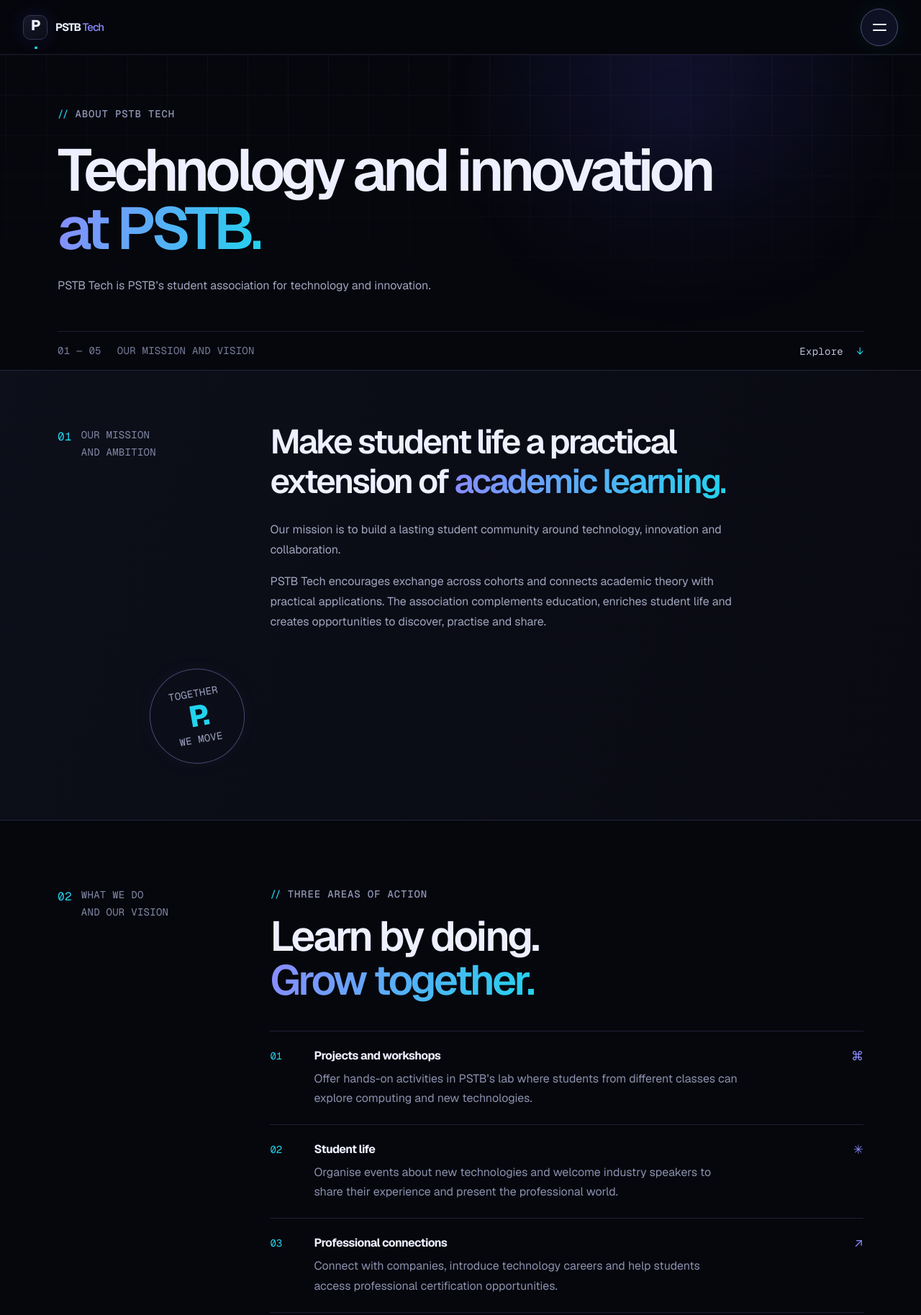
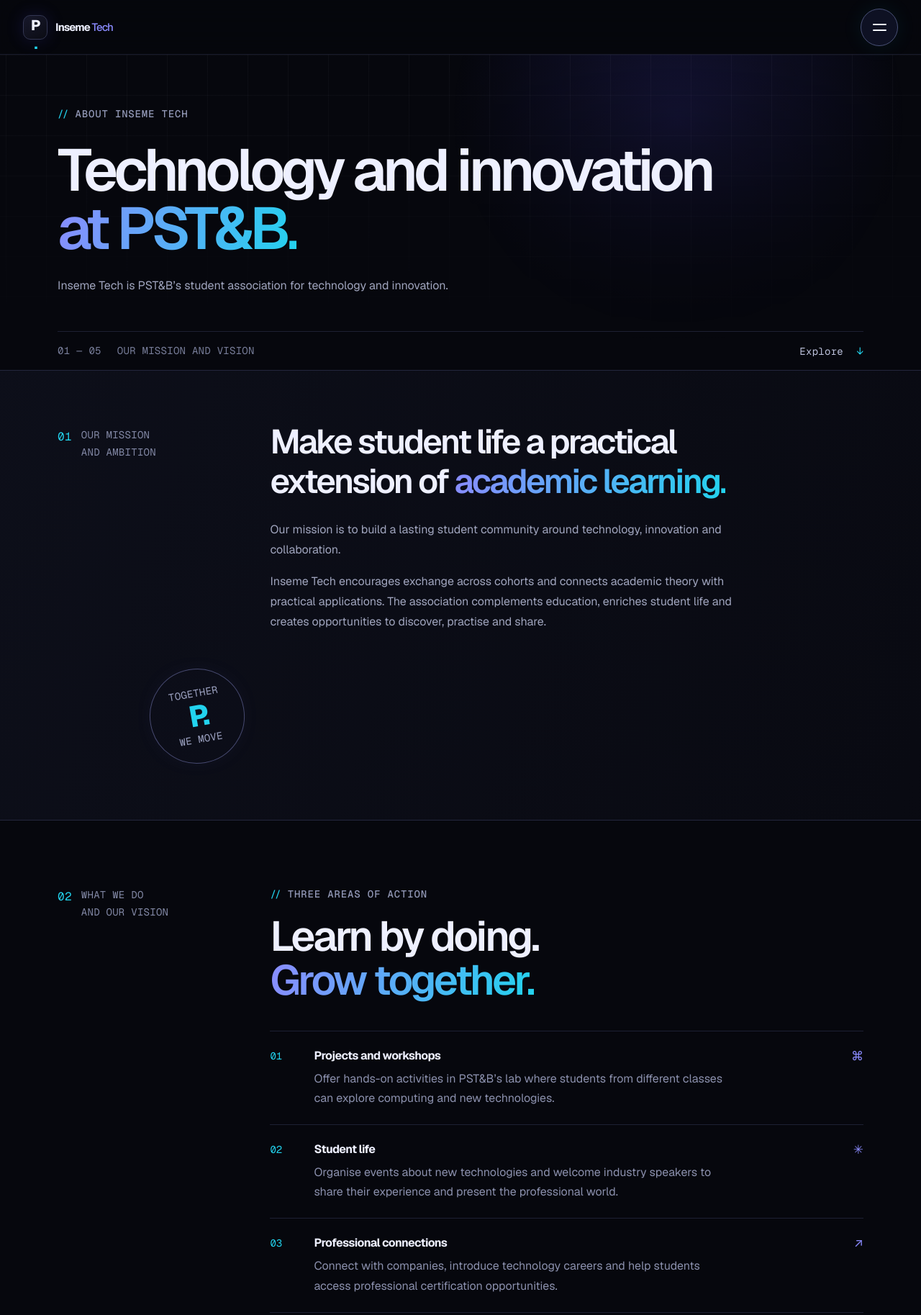
Before and after one commit to IllayanVess/inseme_tech, a website built with Vite: page en/about/index.html in a window 1280 px wide. Shown: the top 1827 px of the page at 72% size. Built offline with nearby package versions, Linux system fonts and the light colour scheme; no server answers.

Commit message:
Update index (en <- about).html
changement de PSTB Tech en Inseme Tech et ajout de '&' a PST&B

```diff
--- a/en/about/index.html
+++ b/en/about/index.html
@@ -4,12 +4,12 @@
     <meta charset="UTF-8" />
     <meta name="viewport" content="width=device-width, initial-scale=1.0" />
     <meta name="theme-color" content="#f6f8f4" />
-    <meta name="description" content="Learn about PSTB Tech, PSTB’s student association for technology and innovation, its mission, activities and long-term vision." />
-    <title>About us — PSTB Tech</title>
+    <meta name="description" content="Learn about Inseme Tech, PST&B’s student association for technology and innovation, its mission, activities and long-term vision." />
+    <title>About us — Inseme Tech</title>
   </head>
   <body class="about-page-layout">
     <header class="site-header">
-      <a class="wordmark" href="/en/" aria-label="PSTB Tech, home"><span class="wordmark-symbol" aria-hidden="true">P<span>.</span></span><span class="wordmark-name">PSTB<span> Tech</span></span></a>
+      <a class="wordmark" href="/en/" aria-label="Inseme Tech, home"><span class="wordmark-symbol" aria-hidden="true">P<span>.</span></span><span class="wordmark-name">Inseme<span> Tech</span></span></a>
       <button class="menu-toggle" type="button" aria-expanded="false" aria-controls="site-nav" aria-label="Open menu"><span></span><span></span></button>
       <nav class="site-nav" id="site-nav" aria-label="Main navigation">
         <a class="nav-link" href="/en/">Home</a><a class="nav-link active" href="/en/about/">About us</a><a class="nav-cta" href="/en/activities/">What we do <span aria-hidden="true">↗</span></a><a class="nav-link" href="/en/account/">My account</a>
@@ -17,10 +17,10 @@
       </nav>
     </header>
     <main class="about-page">
-      <section class="about-hero wrap"><p class="eyebrow"><span class="eyebrow-line"></span> ABOUT PSTB TECH</p><h1>Technology and innovation<br /><em>at PSTB.</em></h1><p class="about-lede">PSTB Tech is PSTB’s student association for technology and innovation.</p><div class="about-hero-bottom"><span>01 — 05</span><span>OUR MISSION AND VISION</span><a href="#ambition">Explore <span aria-hidden="true">↓</span></a></div></section>
-      <section class="about-ambition" id="ambition"><div class="wrap ambition-grid"><div class="section-index"><span>01</span><span>OUR MISSION<br />AND AMBITION</span></div><div class="ambition-copy"><h2>Make student life a practical extension of <em>academic learning.</em></h2><p>Our mission is to build a lasting student community around technology, innovation and collaboration.</p><p>PSTB Tech encourages exchange across cohorts and connects academic theory with practical applications. The association complements education, enriches student life and creates opportunities to discover, practise and share.</p></div><div class="ambition-stamp" aria-hidden="true"><span>TOGETHER</span><b>P.</b><span>WE MOVE</span></div></div></section>
+      <section class="about-hero wrap"><p class="eyebrow"><span class="eyebrow-line"></span> ABOUT INSEME TECH</p><h1>Technology and innovation<br /><em>at PST&B.</em></h1><p class="about-lede">Inseme Tech is PST&B’s student association for technology and innovation.</p><div class="about-hero-bottom"><span>01 — 05</span><span>OUR MISSION AND VISION</span><a href="#ambition">Explore <span aria-hidden="true">↓</span></a></div></section>
+      <section class="about-ambition" id="ambition"><div class="wrap ambition-grid"><div class="section-index"><span>01</span><span>OUR MISSION<br />AND AMBITION</span></div><div class="ambition-copy"><h2>Make student life a practical extension of <em>academic learning.</em></h2><p>Our mission is to build a lasting student community around technology, innovation and collaboration.</p><p>Inseme Tech encourages exchange across cohorts and connects academic theory with practical applications. The association complements education, enriches student life and creates opportunities to discover, practise and share.</p></div><div class="ambition-stamp" aria-hidden="true"><span>TOGETHER</span><b>P.</b><span>WE MOVE</span></div></div></section>
       <section class="about-axes wrap" id="axes"><div class="section-index"><span>02</span><span>WHAT WE DO<br />AND OUR VISION</span></div><div class="about-axes-main"><div class="about-section-title"><p class="eyebrow"><span class="eyebrow-line"></span> THREE AREAS OF ACTION</p><h2>Learn by doing.<br /><em>Grow together.</em></h2></div><div class="about-axis-list">
-        <article class="about-axis"><span class="about-axis-no">01</span><div><h3>Projects and workshops</h3><p>Offer hands-on activities in PSTB’s lab where students from different classes can explore computing and new technologies.</p></div><span class="about-axis-symbol" aria-hidden="true">⌘</span></article>
+        <article class="about-axis"><span class="about-axis-no">01</span><div><h3>Projects and workshops</h3><p>Offer hands-on activities in PST&B’s lab where students from different classes can explore computing and new technologies.</p></div><span class="about-axis-symbol" aria-hidden="true">⌘</span></article>
         <article class="about-axis"><span class="about-axis-no">02</span><div><h3>Student life</h3><p>Organise events about new technologies and welcome industry speakers to share their experience and present the professional world.</p></div><span class="about-axis-symbol" aria-hidden="true">✳</span></article>
         <article class="about-axis"><span class="about-axis-no">03</span><div><h3>Professional connections</h3><p>Connect with companies, introduce technology careers and help students access professional certification opportunities.</p></div><span class="about-axis-symbol" aria-hidden="true">↗</span></article>
       </div></div></section>
@@ -33,18 +33,18 @@
           <article class="principle-card"><span>04 / WELCOME</span><h3>Inclusion</h3><p>Make room for students across cohorts, backgrounds and experience levels.</p></article>
           <article class="principle-card"><span>05 / PASS IT ON</span><h3>Knowledge sharing</h3><p>Document what we learn and share it so others can build on it.</p></article>
         </div>
-      </section>      <section class="value-section"><div class="wrap value-grid"><div class="section-index"><span>03</span><span>OUR CONTRIBUTION<br />TO PSTB</span></div><div class="value-copy"><p class="eyebrow eyebrow-light"><span class="eyebrow-line"></span> LEARN · EXPERIMENT · COLLABORATE</p><h2>Learning goes<br /><em>further together.</em></h2><p>PSTB Tech complements the school's teaching by giving students more opportunities to experiment, collaborate and take initiative.</p></div><ul class="value-list"><li><span>01</span>Strengthen students’ sense of belonging to PSTB.</li><li><span>02</span>Encourage hands-on learning and collaboration.</li><li><span>03</span>Develop independence, creativity and responsibility.</li><li><span>04</span>Build project portfolios and showcase skills.</li><li><span>05</span>Create connections between students and the professional world.</li></ul></div></section>
+      </section>      <section class="value-section"><div class="wrap value-grid"><div class="section-index"><span>03</span><span>OUR CONTRIBUTION<br />TO PST&B</span></div><div class="value-copy"><p class="eyebrow eyebrow-light"><span class="eyebrow-line"></span> LEARN · EXPERIMENT · COLLABORATE</p><h2>Learning goes<br /><em>further together.</em></h2><p>Inseme Tech complements the school's teaching by giving students more opportunities to experiment, collaborate and take initiative.</p></div><ul class="value-list"><li><span>01</span>Strengthen students’ sense of belonging to PST&B.</li><li><span>02</span>Encourage hands-on learning and collaboration.</li><li><span>03</span>Develop independence, creativity and responsibility.</li><li><span>04</span>Build project portfolios and showcase skills.</li><li><span>05</span>Create connections between students and the professional world.</li></ul></div></section>
       <section class="continuity-section wrap"><div class="section-index"><span>04</span><span>LONG-TERM<br />CONTINUITY</span></div><div class="continuity-main"><p class="eyebrow"><span class="eyebrow-line"></span> AN ASSOCIATION THAT CARRIES ON</p><h2>Build for the long term.<br /><em>Pass it on with care.</em></h2><p class="continuity-lede">PSTB Tech is designed to last beyond the yearly renewal of its student teams.</p><div class="principle-grid">
         <article><span>01 / HAND OVER RESPONSIBILITY</span><h3>Pass it on</h3><p>Plan handovers between teams to preserve knowledge, ways of working and established relationships.</p></article>
         <article><span>02 / KEEP A RECORD</span><h3>Document</h3><p>Record projects, events, processes and partnerships so future teams can continue and improve them.</p></article>
         <article><span>03 / MAKE ROOM</span><h3>Welcome</h3><p>Help new members get involved and gradually take on responsibility.</p></article>
         <article><span>04 / STAY ORGANISED</span><h3>Plan</h3><p>Schedule activities, track the budget carefully and set goals that fit the available resources.</p></article>
-      </div><p class="continuity-note">PSTB Tech aims to be an association that lasts, passing knowledge and projects from one cohort to the next and encouraging new students to get involved.</p></div></section>
-      <section class="perspectives-section"><div class="wrap perspectives-grid"><div class="section-index"><span>05</span><span>WHAT COMES<br />NEXT</span></div><div class="perspectives-main"><p class="eyebrow"><span class="eyebrow-line"></span> GROW AT A REALISTIC PACE</p><h2>Start small.<br /><em>Grow together.</em></h2><p>PSTB Tech will develop step by step. The first phase will focus on building a community, hosting accessible events and piloting workshops. Later phases may add more collaborative projects, professional talks and partnerships as student participation and resources allow.</p><div class="signals"><div><strong>01</strong><span>Active<br />members</span></div><div><strong>02</strong><span>Event<br />participation</span></div><div><strong>03</strong><span>Projects<br />completed</span></div><div><strong>04</strong><span>Activities carried<br />year to year</span></div></div></div></div></section>
+      </div><p class="continuity-note">Inseme Tech aims to be an association that lasts, passing knowledge and projects from one cohort to the next and encouraging new students to get involved.</p></div></section>
+      <section class="perspectives-section"><div class="wrap perspectives-grid"><div class="section-index"><span>05</span><span>WHAT COMES<br />NEXT</span></div><div class="perspectives-main"><p class="eyebrow"><span class="eyebrow-line"></span> GROW AT A REALISTIC PACE</p><h2>Start small.<br /><em>Grow together.</em></h2><p>Inseme Tech will develop step by step. The first phase will focus on building a community, hosting accessible events and piloting workshops. Later phases may add more collaborative projects, professional talks and partnerships as student participation and resources allow.</p><div class="signals"><div><strong>01</strong><span>Active<br />members</span></div><div><strong>02</strong><span>Event<br />participation</span></div><div><strong>03</strong><span>Projects<br />completed</span></div><div><strong>04</strong><span>Activities carried<br />year to year</span></div></div></div></div></section>
       <div class="wrap project-status-wrap"><p class="project-status-note">These goals and development ideas describe intended ambitions. Completed activities and confirmed partnerships are presented separately.</p></div>
       <section class="about-conclusion"><div class="wrap conclusion-inner"><p class="eyebrow eyebrow-light"><span class="eyebrow-line"></span> WHAT WE BELIEVE</p><h2>An association that serves students,<br /><em>complements their education,</em><br />and carries on over time.</h2><a class="button button-light" href="/en/activities/">Explore our activities <span aria-hidden="true">↗</span></a></div></section>
     </main>
-    <footer class="site-footer wrap"><a class="footer-brand" href="/en/">PSTB<span> Tech</span></a><span>Student association · PSTB</span><a href="/en/">Home <span aria-hidden="true">↗</span></a><span>© PSTB Tech</span></footer>
+    <footer class="site-footer wrap"><a class="footer-brand" href="/en/">Inseme<span> Tech</span></a><span>Student association · PST&B</span><a href="/en/">Home <span aria-hidden="true">↗</span></a><span>© Inseme Tech</span></footer>
     <script type="module" src="/src/main.js"></script>
   </body>
 </html>
```
